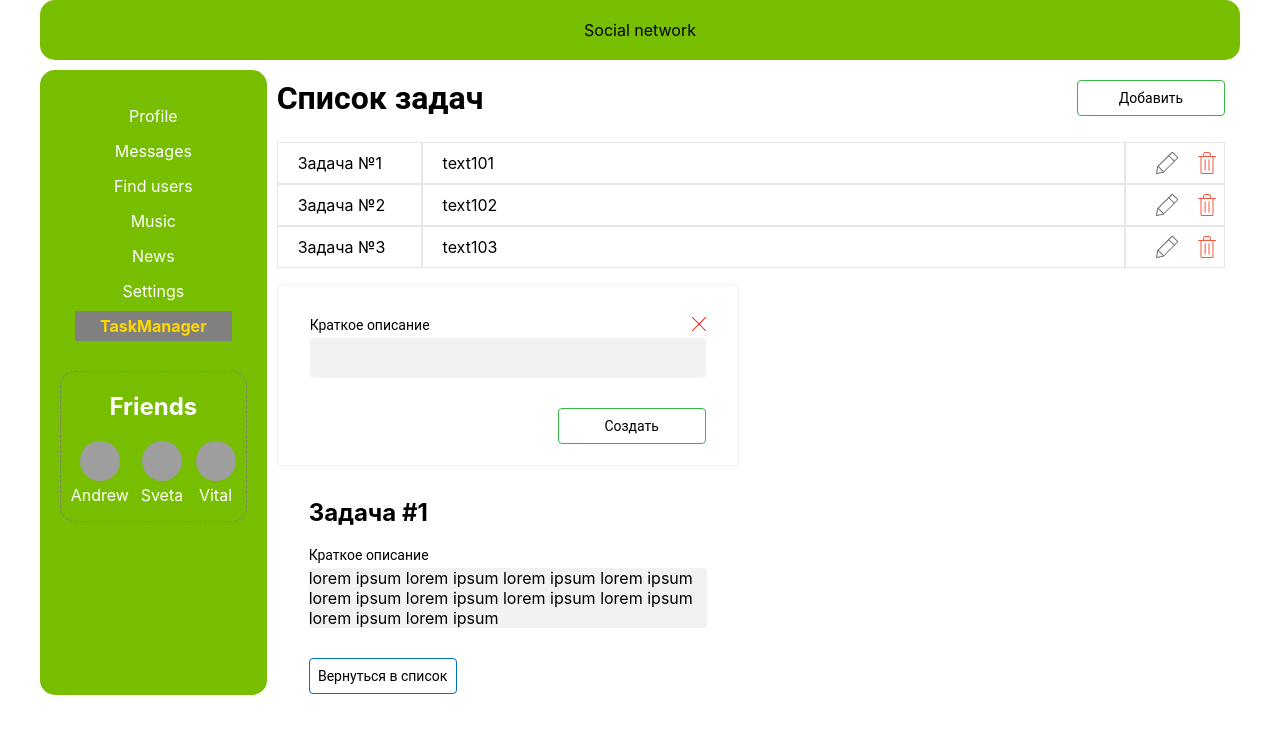
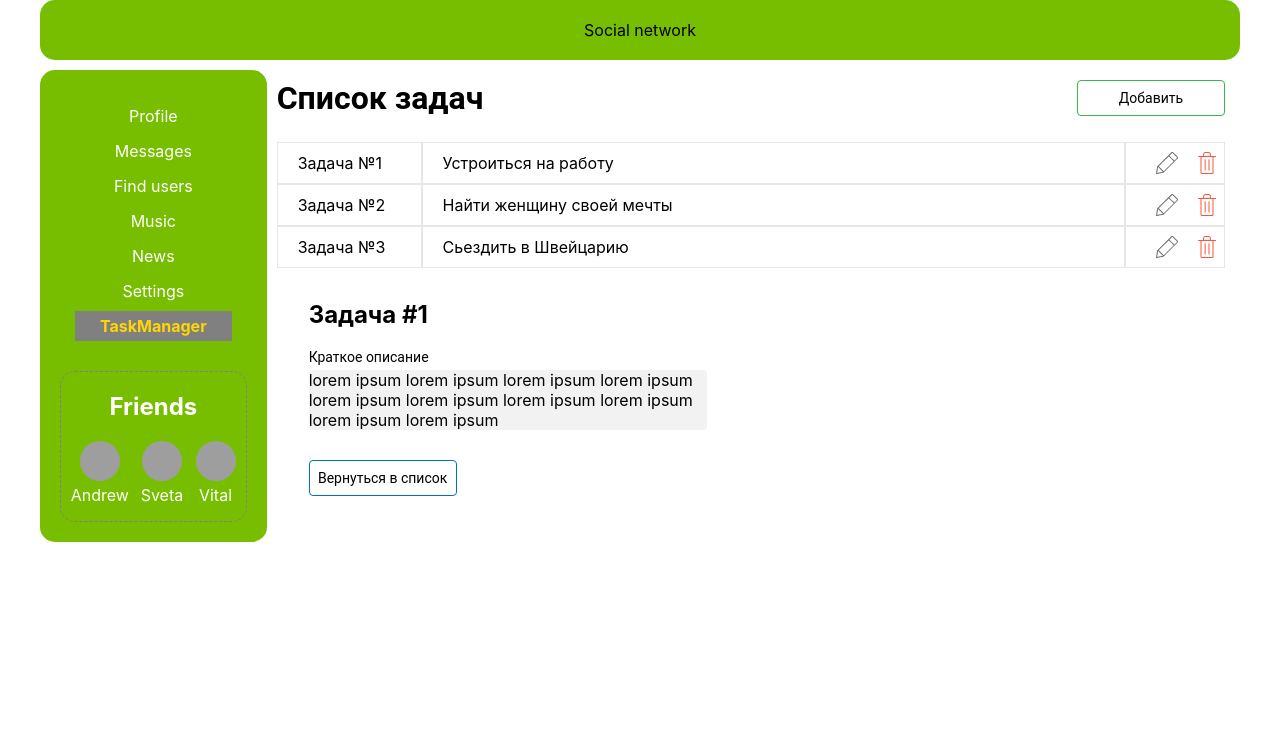
Before and after one commit to cartario/IT-kamasutra, a React (Create React App) app: page /taskmanager in a window 1280 px wide. Shown: the top 734 px of the page. Built offline with nearby package versions, Linux system fonts and the light colour scheme; grey boxes are pictures that could not be loaded.

Commit message:
реализовал попап createTask, предупреждение при пустом вводе

```diff
--- a/src/components/task-manager/create-task.jsx
+++ b/src/components/task-manager/create-task.jsx
@@ -3,7 +3,9 @@ import s from './task-manager.module.css';
 import { connect } from 'react-redux';
 import {ActionCreator} from '../../reducers/task-manager-reducer.js';
 
-const isErr = false;
+
+
+const MIN_REQUIRED_LETTERS_FOR_SAFE = 5;
 
 class CreateTask extends React.Component {
 	constructor(props) {
@@ -12,32 +14,52 @@ class CreateTask extends React.Component {
 		this.state = {
 			id: 1,
 			text: ``,
+			isErr: false,
 		};
 
 		this._submitHandler = this._submitHandler.bind(this);
 		this._closeTaskClickHandler = this._closeTaskClickHandler.bind(this);
 		this._changeHandler = this._changeHandler.bind(this);
+		this._escHandler = this._escHandler.bind(this);
 	}
 
 	_submitHandler(e){
 		e.preventDefault();
-    this.props.addTask(this.props.currentId, this.state.text)
-    console.log(this.props.currentId)
+
+		if(this.state.text.length === 0){
+			this.setState({
+				isErr: true,
+			})
+		} else {
+			this.props.addTask(this.props.currentId, this.state.text);
+			this.setState({
+				text: '',
+			});
+			this.props.toggleClickHandler();
+		}
 	}
 
 	_closeTaskClickHandler(){
-    this.props.removeTask(103)
+		this.props.toggleClickHandler();
 	}
 
 	_changeHandler(e){
 		this.setState({
-			text: e.target.value
+			text: e.target.value,
+			isErr: false,
 		});
+	}
+
+	_escHandler(e){
+		if (e.keyCode === 27 && this.state.text.length < MIN_REQUIRED_LETTERS_FOR_SAFE) {
+			this.props.toggleClickHandler();
+		}
+		return null;
 	}
 
 	render() {
 		return (
-			<section className={s.new_task}>
+			<section className={s.new_task} onKeyDown={this._escHandler}>
 				<div className={s.new_task__container}>
 					<form onSubmit={this._submitHandler} className={s.new_task__form}>
 						<label className={s.new_task__label}
@@ -48,9 +70,10 @@ class CreateTask extends React.Component {
 						<input onChange={this._changeHandler} className={s.new_task__input}
 							name = "new_task"
 							id="new-task"
-							required
+							value = {this.state.text}
+							autoFocus
 						/>
-						{isErr && <p className={s.new_task__err}> Заголовок не может быть пустым</p>}
+						{this.state.isErr && <p className={s.new_task__err}> Заголовок не может быть пустым</p>}
 						<button className={`${s.button} ${s.new_task__button}`} type="submit">
 							Создать
 						</button>
--- /dev/null
+++ b/src/components/task-manager/full-task.jsx
@@ -0,0 +1,33 @@
+import React from 'react';
+import s from './task-manager.module.css';
+import {NavLink} from 'react-router-dom';
+
+const description = `lorem ipsum lorem ipsum
+lorem ipsum
+lorem ipsum lorem ipsum
+lorem ipsum
+lorem ipsum
+lorem ipsum lorem ipsum lorem ipsum `
+
+const FullTask = () => {
+	return (
+		<section className={s.full_task}>
+			<div className={s.full_task__container}>
+				<h2>Задача #1</h2>
+				<div >
+					<p className={s.full_task__label}>
+						Краткое описание
+					</p>
+					<div className={s.full_task__info}>
+						{description}
+					</div>
+					<NavLink onClick={()=> console.log(`backTo`)} to="/taskmanager" className={`${s.button} ${s.full_task__button}`}>
+						Вернуться в список
+					</NavLink>
+				</div>
+			</div>
+		</section>
+	);
+};
+
+export default FullTask;
--- /dev/null
+++ b/src/components/task-manager/task-list.jsx
@@ -0,0 +1,47 @@
+import React from 'react';
+import s from './task-manager.module.css';
+import CreateTask from './create-task.jsx';
+import Task from './task.jsx';
+import FullTask from './full-task.jsx';
+
+class TaskList extends React.Component{
+  constructor(props){
+    super(props);
+
+    this.state = {
+      isShowingCreate: false,
+    };
+
+    this._toggleCreateHandler = this._toggleCreateHandler.bind(this);
+  }
+
+  _toggleCreateHandler(){
+    this.setState({
+      isShowingCreate: !this.state.isShowingCreate,
+    })
+  }
+
+  render(){
+    const {tasks} = this.props;
+    let currentId;
+    tasks.length ? currentId = tasks[tasks.length - 1].id + 1: currentId = 1;
+
+    return (
+      <section className={`${s.taskmanager} ${s.tasks}`}>
+        <div className={`${s.tasks__header} ${s.header}`}>
+          <h1 className={s.header__title}>Список задач</h1>
+          <button onClick={this._toggleCreateHandler} className= {`${s.header__button} ${s.button} ${s.button__add}`}>Добавить</button>
+        </div>
+        <div className = {s.tasks__container}>
+          <ul className={s.tasks__list}>
+            {tasks.map((task, i)=> <Task key={task.id} id={task.id} title={task.title} isShowingCreate = {this.state.isShowingCreate}/>)}
+          </ul>
+        </div>
+        {this.state.isShowingCreate && <CreateTask currentId = {currentId} toggleClickHandler = {this._toggleCreateHandler}/>}
+        <FullTask/>
+      </section>
+    );
+  }
+}
+
+export default TaskList;
--- a/src/components/task-manager/task-manager.jsx
+++ b/src/components/task-manager/task-manager.jsx
@@ -1,60 +1,6 @@
 import React from 'react';
-import s from './task-manager.module.css';
-import {NavLink} from 'react-router-dom';
 import {connect} from 'react-redux';
-import CreateTask from './create-task.jsx';
-import Task from './task.jsx';
-
-const isErr = false;
-const description = `lorem ipsum lorem ipsum
-lorem ipsum
-lorem ipsum lorem ipsum
-lorem ipsum
-lorem ipsum
-lorem ipsum lorem ipsum lorem ipsum `
-
-const FullTask = () => {
-	return (
-		<section className={s.full_task}>
-			<div className={s.full_task__container}>
-				<h2>Задача #1</h2>
-				<div >
-					<p className={s.full_task__label}>
-						Краткое описание
-					</p>
-					<div className={s.full_task__info}>
-						{description}
-					</div>
-					<NavLink onClick={()=> console.log(`backTo`)} to="/taskmanager" className={`${s.button} ${s.full_task__button}`}>
-						Вернуться в список
-					</NavLink>
-				</div>
-			</div>
-		</section>
-	);
-};
-
-const TaskList = (props) => {
-	const {tasks} = props;
-	let currentId;
-	tasks.length ? currentId = tasks[tasks.length - 1].id + 1: currentId = 1;
-
-	return (
-		<section className={`${s.taskmanager} ${s.tasks}`}>
-			<div className={`${s.tasks__header} ${s.header}`}>
-				<h1 className={s.header__title}>Список задач</h1>
-				<button onClick={()=> console.log(`adding`)} className= {`${s.header__button} ${s.button} ${s.button__add}`}>Добавить</button>
-			</div>
-			<div className = {s.tasks__container}>
-				<ul className={s.tasks__list}>
-					{tasks.map((task, i)=> <Task key={task.id} id={task.id} title={task.title}/>)}
-				</ul>
-			</div>
-			<CreateTask currentId = {currentId}/>
-			<FullTask/>
-		</section>
-	);
-};
+import TaskList from './task-list.jsx';
 
 const TaskManager = (props) => {
 	const {tasks} = props;
--- a/src/components/task-manager/task-manager.module.css
+++ b/src/components/task-manager/task-manager.module.css
@@ -18,8 +18,10 @@
   height: 42px;
 }
 
-.item {
-
+.item:hover {
+  border: 1px solid pink;
+  box-sizing: border-box;
+  transform: scale(1.01)
 }
 
 .item__name {
@@ -55,10 +57,13 @@
   width: 22px;
   height: 22px;
   margin: 10px;
+  border: none;
+  outline: none;
 }
 
 .item__link:active {
   opacity: 0.3;
+
 }
 
 .item__link__edit {
@@ -81,13 +86,19 @@
 }
 
 .new_task {
+  position: absolute;
+  top: 50%;
+  left: 50%;
+  transform: translate(-50%, -50%);
+  z-index: 2;
   width: 462px;
-  height: 182px;
+  min-height: 182px;
   margin-bottom: 15px;
   background: #FFFFFF;
   border: 1px solid #F2F2F2;
   box-sizing: border-box;
   border-radius: 4px;
+  box-shadow: 0 14px 28px rgba(0,0,0,0.25), 0 10px 10px rgba(0,0,0,0.22);
 }
 
 .new_task__container {
--- a/src/components/task-manager/task.jsx
+++ b/src/components/task-manager/task.jsx
@@ -18,7 +18,8 @@ class Task extends React.Component{
   }
 
   render(){
-    const {id, title} = this.props;
+    const {id, title, isShowingCreate} = this.props;
+
     return (
       <>
         <li className={`${s.tasks__item} ${s.item}`}>
@@ -26,11 +27,18 @@ class Task extends React.Component{
         <span className={s.item__description}>{title}</span>
           <div className={s.item__controls}>
             <div>
-              <a onClick={() => {this._editClickHandler(id)}} href="#1" className={`${s.item__link} ${s.item__link__edit}`}>
-              </a>
+              <button
+                onClick={() => {this._editClickHandler(id)}}
+                className={`${s.item__link} ${s.item__link__edit}`}
+                disabled = {isShowingCreate}>
+              </button>
             </div>
             <div>
-              <a onClick={() => {this._removeClickHandler(id)}} href="#2" className={`${s.item__link} ${s.item__link__delete}`}></a>
+              <button
+                onClick={() => {this._removeClickHandler(id)}}
+                className={`${s.item__link} ${s.item__link__delete}`}
+                disabled = {isShowingCreate}>
+              </button>
             </div>
           </div>
         </li>
--- a/src/reducers/task-manager-reducer.js
+++ b/src/reducers/task-manager-reducer.js
@@ -9,9 +9,9 @@ const ActionType = {
 
 const initialState = {
 	data:[
-		{id:1, title: "text101",},
-		{id:2, title: "text102",},
-		{id:3, title: "text103",},
+		{id:1, title: "Устроиться на работу",},
+		{id:2, title: "Найти женщину своей мечты",},
+		{id:3, title: "Сьездить в Швейцарию",},
 	],
 	length: 1,
 	success: true,
```
